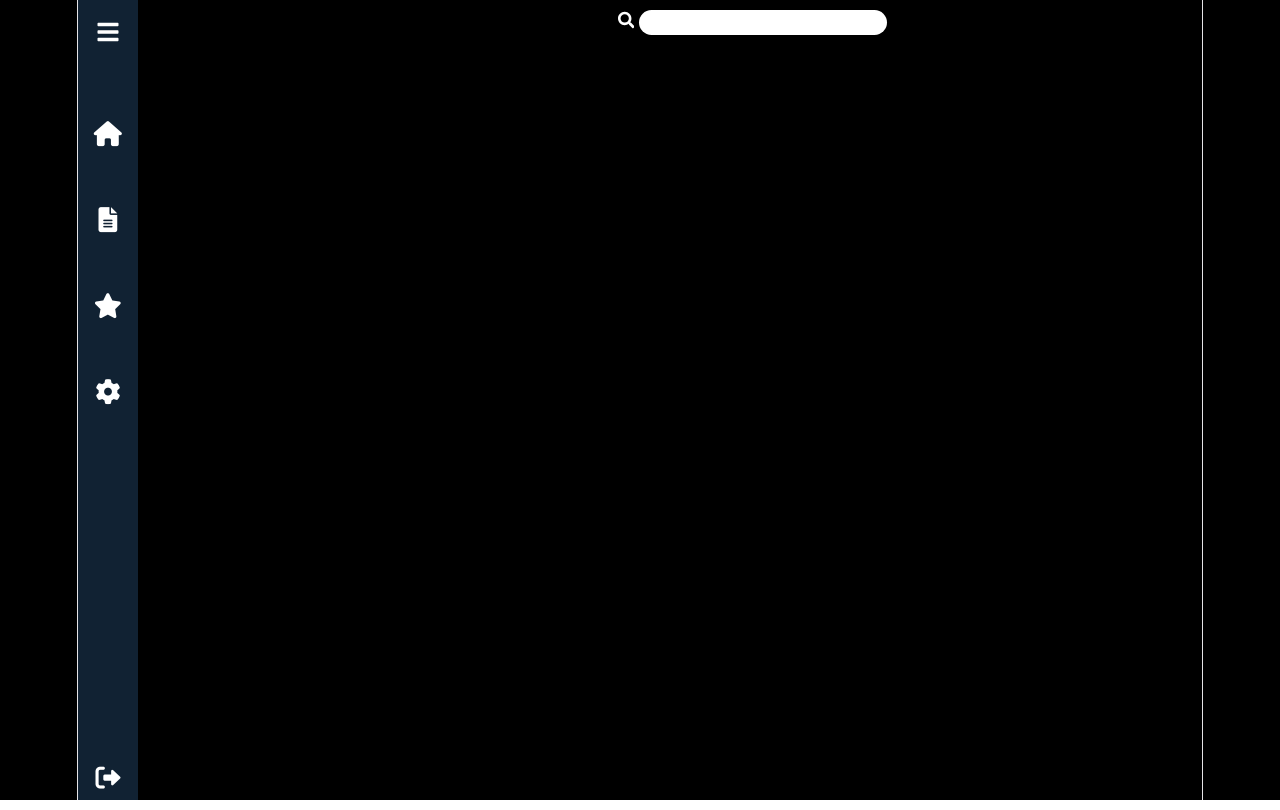
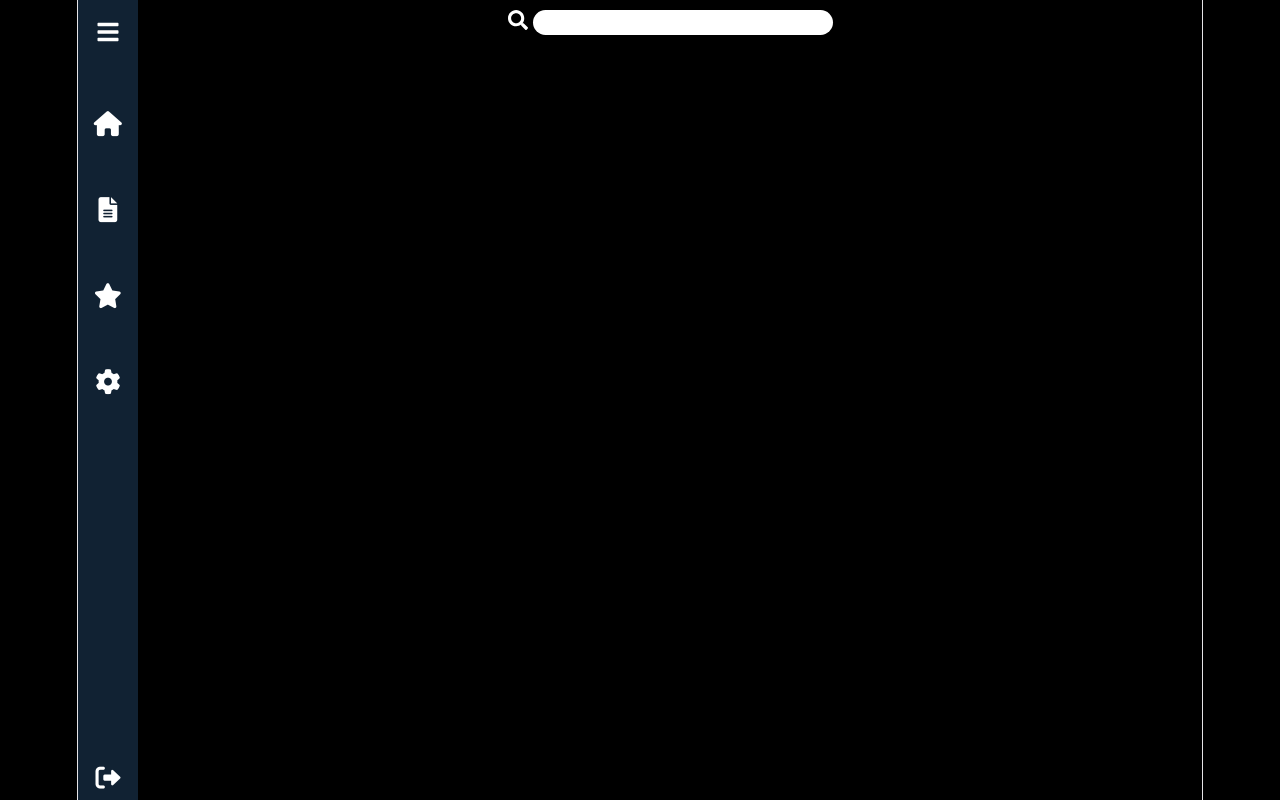
Before and after one commit to git-Ma7moud/my_app, a React (Vite) app: page / in a window 1280 px wide. Built offline with nearby package versions, Linux system fonts and the light colour scheme.

Commit message:
renaming some components

```diff
--- a/src/App.css
+++ b/src/App.css
@@ -1,6 +1,7 @@
 body {
     background-color: #000000;
     text-decoration: none;
+    overflow: hidden;
 }
 
 .container {
--- a/src/cssModules/header.module.css
+++ b/src/cssModules/header.module.css
@@ -6,7 +6,7 @@
 .header_container {
     display: flex;
     justify-content: center;
-    width: 80%;
+    width: 100%;
     height: fit-content;
 }
 
@@ -26,7 +26,7 @@
 .search_bar {
     display: flex;
     height: fit-content;
-    width: 30%;
+    width: fit-content;
     gap: 5px;
     margin: 10px;
 }
--- a/src/cssModules/sidebar.module.css
+++ b/src/cssModules/sidebar.module.css
@@ -28,7 +28,6 @@ a {
 
 .sidebar_button button {
     color: #fff;
-    margin: 10px;
 }
 
 .sidebar li:hover {
@@ -51,6 +50,7 @@ a {
     font-size: 25px;
     position: relative;
     align-items: center;
+    padding: 10px;
 }
 
 .sidebar span {
```
